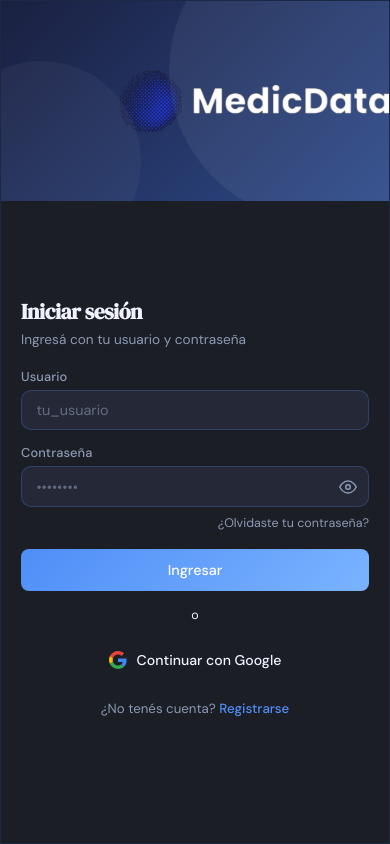
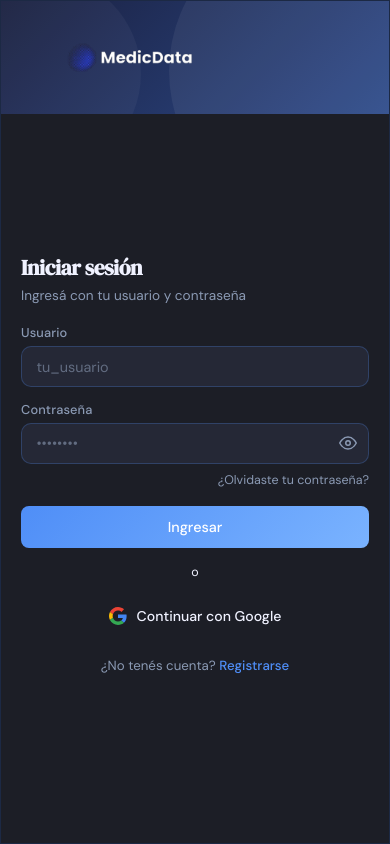
Before and after one commit to FedeSanchez79/MedicData, a website: page public/index.html in a window 390 px wide. Drawn offline with Linux system fonts and the light colour scheme.

Commit message:
fix: logo login con ancho responsivo max 220px

```diff
--- a/public/css/style.css
+++ b/public/css/style.css
@@ -1630,7 +1630,7 @@
   bottom: -60px; left: -60px;
 }
 
-.logo-area { display: flex; align-items: center; gap: 10px; margin-left: -8px; }
+.logo-area { display: flex; align-items: center; gap: 10px; }
 .logo-icon {
   width: 40px; height: 40px;
   background: rgba(255, 255, 255, 0.15);
--- a/public/index.html
+++ b/public/index.html
@@ -15,7 +15,7 @@
   <!-- Panel izquierdo -->
   <div class="panel-izq">
     <div class="logo-area">
-      <img src="/assets/images/logo.png" alt="MedicData" height="160">
+      <img src="/assets/images/logo.png" alt="MedicData" style="height: auto; width: 100%; max-width: 220px;">
     </div>
 
     <div class="panel-izq-copy">
```
